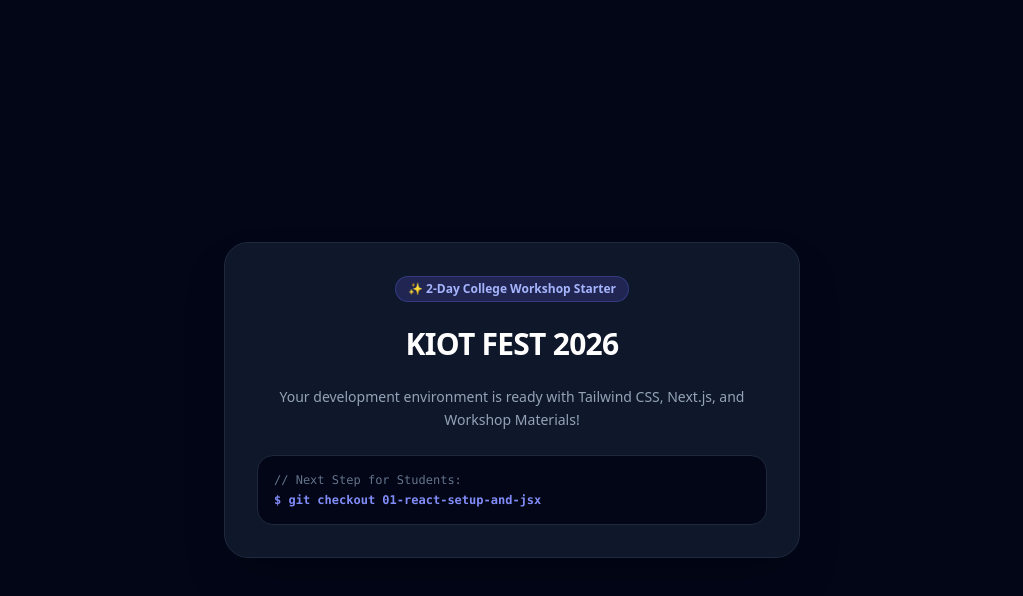
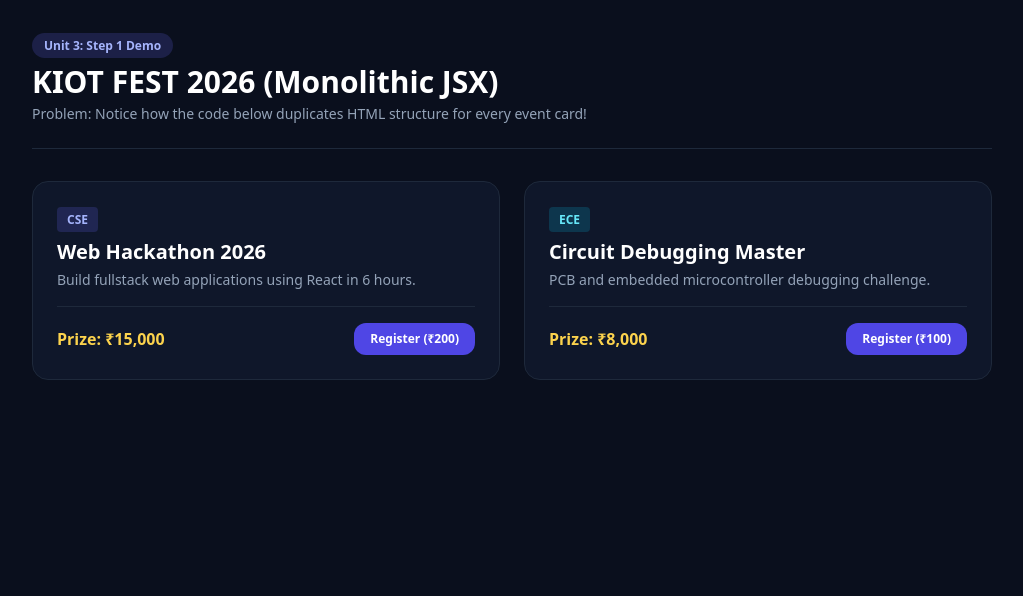
Before and after one commit to skuppuraj/kiot_fest, a Next.js app: page / in a window 1280 px wide. Shown: the top 596 px of the page, without its empty margins (128-1151 px from the left). Built offline with nearby package versions, Linux system fonts and the light colour scheme.

Commit message:
feat(01): React environment setup & monolithic JSX problem demonstration

```diff
--- a/src/pages/index.js
+++ b/src/pages/index.js
@@ -1,33 +1,47 @@
 import React from 'react';
 
 /**
- * ============================================================================
- * KIOT FEST 2026 - WORKSHOP STARTER KIT (DEV SETUP)
- * Target Audience: 3rd Year CSE Students
- * ============================================================================
+ * UNIT 3 - STEP 1: REACT SETUP & THE MONOLITHIC JSX PROBLEM
  *
- * Welcome to the KIOT Fest Fullstack Web Development Workshop!
- * Environment: React 18, Next.js, Tailwind CSS.
- *
- * 🚀 To begin Step 1 (Monolithic JSX vs Components), checkout branch:
- *    git checkout 01-react-setup-and-jsx
+ * 🔴 THE PROBLEM:
+ * All event cards are copy-pasted in a single monolithic file.
+ * There are no reusable components, no dynamic props, and no state.
+ * Changing the card design requires updating 20 separate HTML blocks!
  */
-export default function StarterPage() {
+export default function HomePage() {
   return (
-    <div className="min-h-screen flex items-center justify-center p-6 bg-slate-950 text-white">
-      <div className="max-w-xl w-full p-8 bg-slate-900 border border-slate-800 rounded-3xl text-center space-y-6 shadow-2xl">
-        <div className="inline-flex items-center space-x-2 px-3 py-1 bg-indigo-500/20 text-indigo-300 border border-indigo-500/30 rounded-full text-xs font-bold">
-          <span>✨ 2-Day College Workshop Starter</span>
+    <div className="p-8 max-w-5xl mx-auto text-white">
+      <div className="border-b border-slate-800 pb-6 mb-8">
+        <span className="text-xs font-bold px-3 py-1 bg-indigo-500/20 text-indigo-300 rounded-full">
+          Unit 3: Step 1 Demo
+        </span>
+        <h1 className="text-3xl font-black mt-2">KIOT FEST 2026 (Monolithic JSX)</h1>
+        <p className="text-slate-400 text-sm mt-1">
+          Problem: Notice how the code below duplicates HTML structure for every event card!
+        </p>
+      </div>
+
+      <div className="grid grid-cols-1 md:grid-cols-2 gap-6">
+        {/* Hardcoded Event Card 1 */}
+        <div className="p-6 bg-slate-900 border border-slate-800 rounded-2xl">
+          <span className="text-xs font-bold px-2.5 py-1 rounded bg-indigo-500/20 text-indigo-300">CSE</span>
+          <h2 className="text-xl font-bold mt-2">Web Hackathon 2026</h2>
+          <p className="text-sm text-slate-400 mt-1">Build fullstack web applications using React in 6 hours.</p>
+          <div className="mt-4 pt-4 border-t border-slate-800 flex justify-between items-center">
+            <span className="font-bold text-amber-300">Prize: ₹15,000</span>
+            <button className="px-4 py-2 bg-indigo-600 rounded-xl text-white font-bold text-xs">Register (₹200)</button>
+          </div>
         </div>
-        <h1 className="text-3xl font-black tracking-tight text-white">
-          KIOT FEST 2026
-        </h1>
-        <p className="text-slate-400 text-sm leading-relaxed">
-          Your development environment is ready with Tailwind CSS, Next.js, and Workshop Materials!
-        </p>
-        <div className="p-4 bg-slate-950 rounded-2xl border border-slate-800 text-xs text-slate-300 font-mono text-left space-y-1">
-          <p className="text-slate-500">// Next Step for Students:</p>
-          <p className="text-indigo-400 font-bold">$ git checkout 01-react-setup-and-jsx</p>
+
+        {/* Hardcoded Event Card 2 (Duplicate Structure) */}
+        <div className="p-6 bg-slate-900 border border-slate-800 rounded-2xl">
+          <span className="text-xs font-bold px-2.5 py-1 rounded bg-cyan-500/20 text-cyan-300">ECE</span>
+          <h2 className="text-xl font-bold mt-2">Circuit Debugging Master</h2>
+          <p className="text-sm text-slate-400 mt-1">PCB and embedded microcontroller debugging challenge.</p>
+          <div className="mt-4 pt-4 border-t border-slate-800 flex justify-between items-center">
+            <span className="font-bold text-amber-300">Prize: ₹8,000</span>
+            <button className="px-4 py-2 bg-indigo-600 rounded-xl text-white font-bold text-xs">Register (₹100)</button>
+          </div>
         </div>
       </div>
     </div>
```
